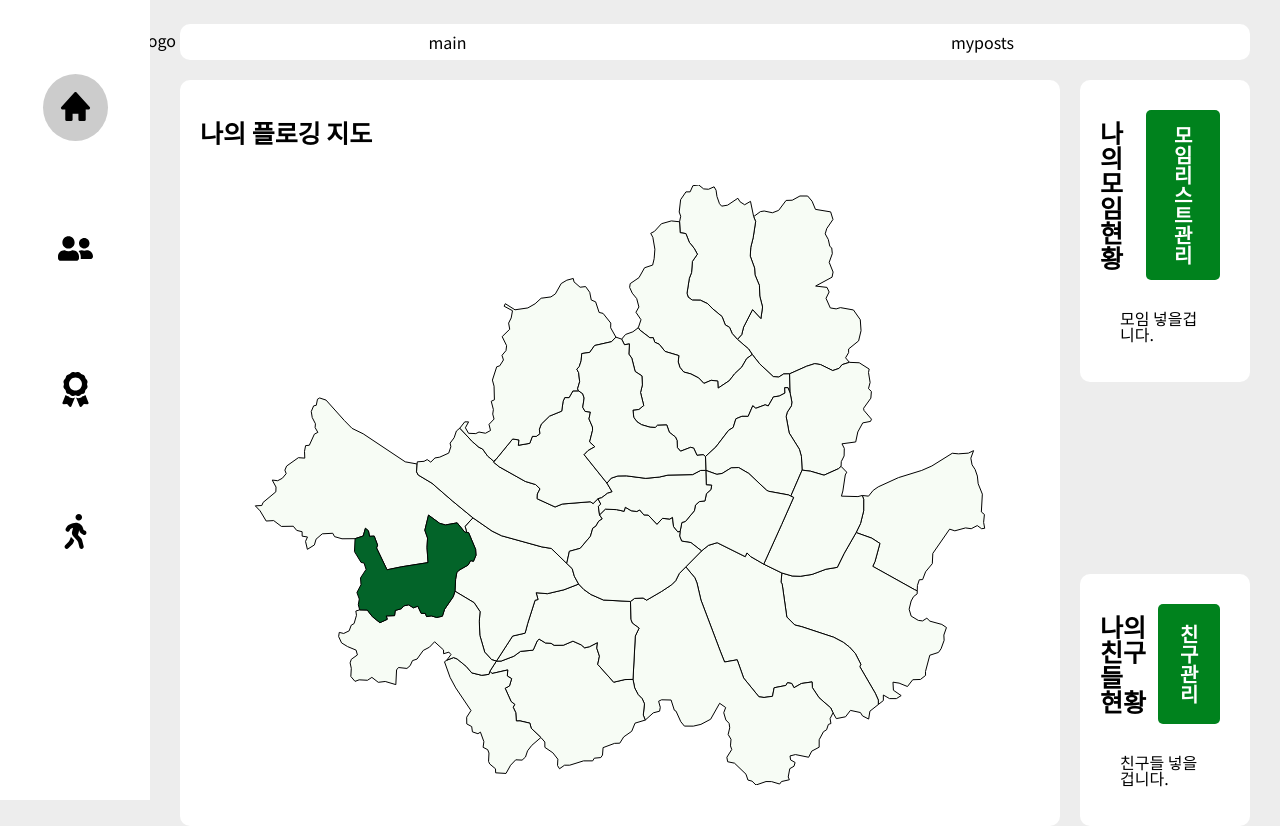
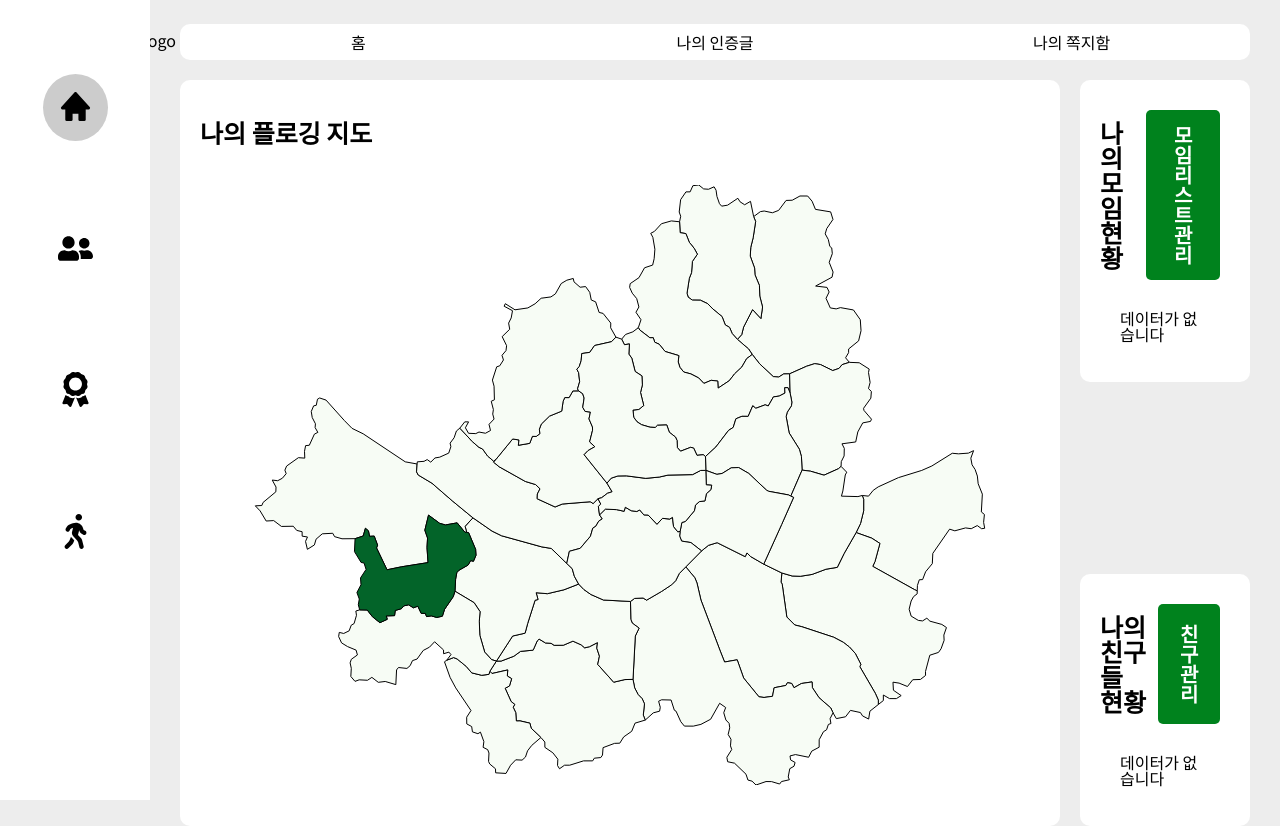
Before and after one commit to daechan-jo/seoul-plog-fiesta, a React (Create React App) app in the folder front/: page / in a window 1280 px wide. Built offline with nearby package versions, Linux system fonts and the light colour scheme; no server answers.

Commit message:
:package: Styles: 홈 페이지 메인 쿼리 api 요청 로직 추가

```diff
--- a/front/src/components/common/PageNav.js
+++ b/front/src/components/common/PageNav.js
@@ -1,21 +1,25 @@
+import React from 'react';
 import styles from './index.module.scss';
 
-// state값에
+//const lists = { group: 'GROUP', user: 'USER' };
+
 const PageNav = ({ view, lists, setView }) => {
+  const listKeys = Object.keys(lists);
+
   return (
     <div className={styles.pageNav}>
-      {lists.map((list) => (
+      {listKeys.map((list) => (
         <button
-          className={` ${list === view ? styles.activeNav : ''}`}
+          className={`${list === view ? styles.activeNav : ''}`}
           onClick={() => {
             setView(list);
           }}
         >
-          {list}
+          {lists[list]}
         </button>
       ))}
     </div>
   );
 };
 
-export default PageNav;
+export default React.memo(PageNav);
--- a/front/src/components/home/Map.js
+++ b/front/src/components/home/Map.js
@@ -1,8 +1,9 @@
+import React from 'react';
 import Map from '../common/Map';
 
 const HomeMap = () => {
   return (
-    <div className="gContainer mapWidth ">
+    <div className="gContainer mapWidth">
       <div className="titleContainer">
         <h1>나의 플로깅 지도</h1>
       </div>
@@ -13,4 +14,4 @@ const HomeMap = () => {
   );
 };
 
-export default HomeMap;
+export default React.memo(HomeMap);
--- a/front/src/components/home/MyGroup.js
+++ b/front/src/components/home/MyGroup.js
@@ -1,13 +1,55 @@
+import { useEffect, useState } from 'react';
+import * as Api from '../../api';
+
 const MyGroup = () => {
+  const [datas, setDatas] = useState([]);
+  const [isFetching, setIsFetching] = useState(false);
+
+  useEffect(() => {
+    const getData = async () => {
+      try {
+        setIsFetching(true);
+        const res = await Api.get(``);
+        //setDatas(res.data);
+      } catch (err) {
+        console.log('모임데이터를 불러오는데 실패.', err);
+      } finally {
+        setIsFetching(false);
+      }
+    };
+
+    getData();
+  }, []);
+
+  if (isFetching) {
+    return <div>로딩중</div>;
+  }
   return (
     <div className="gContainer">
       <div className="titleContainer">
         <h1>나의 모임 현황</h1>
         <button className="gBtn">모임 리스트 관리</button>
       </div>
-      <div className="contentMinContainer">모임 넣을겁니다.</div>
+      <div className="contentMinContainer">
+        {datas.length === 0 ? (
+          <div>데이터가 없습니다</div>
+        ) : (
+          datas.map((data) => (
+            <Item key={`group_post_${data.id}`} data={data} />
+          ))
+        )}
+      </div>
     </div>
   );
 };
 
 export default MyGroup;
+
+const Item = ({ data }) => {
+  return (
+    <div>
+      <h2>모임 게시글 제목</h2>
+      <div>모임 게시글 작성자</div>
+    </div>
+  );
+};
--- a/front/src/components/home/MyUser.js
+++ b/front/src/components/home/MyUser.js
@@ -1,13 +1,56 @@
+import { useEffect, useState } from 'react';
+import * as Api from '../../api';
+
 const MyUser = () => {
+  const [datas, setDatas] = useState([]);
+  const [isFetching, setIsFetching] = useState(false);
+
+  useEffect(() => {
+    const getData = async () => {
+      try {
+        setIsFetching(true);
+        const res = await Api.get(``);
+        //setDatas(res.data);
+      } catch (err) {
+        console.log('유저데이터를 불러오는데 실패.', err);
+      } finally {
+        setIsFetching(false);
+      }
+    };
+
+    getData();
+  }, []);
+
+  if (isFetching) {
+    return <div>로딩중</div>;
+  }
+
   return (
     <div className="gContainer">
       <div className="titleContainer">
         <h1>나의 친구들 현황</h1>
         <button className="gBtn">친구 관리</button>
       </div>
-      <div className="contentContainer">친구들 넣을겁니다.</div>
+      <div className="contentContainer">
+        {datas.length === 0 ? (
+          <div>데이터가 없습니다</div>
+        ) : (
+          datas.map((data) => (
+            <Item key={`group_post_${data.id}`} data={data} />
+          ))
+        )}
+      </div>
     </div>
   );
 };
 
 export default MyUser;
+
+const Item = ({ data }) => {
+  return (
+    <div>
+      <h2>유저 게시글 제목</h2>
+      <div>유저 게시글 작성자</div>
+    </div>
+  );
+};
--- a/front/src/components/layout/Nav.js
+++ b/front/src/components/layout/Nav.js
@@ -7,7 +7,7 @@ const Nav = () => {
   const location = useLocation(); // 현재 URL 정보를 가져오는 hook
 
   const navItems = [
-    { to: '/', icon: <BiSolidHome /> },
+    { to: '/?view=main', icon: <BiSolidHome /> },
     { to: '/network?view=group', icon: <FaUserFriends /> },
     { to: '/ranking', icon: <FaAward /> },
     { to: '/recommend', icon: <FaWalking /> },
--- a/front/src/containers/home/index.js
+++ b/front/src/containers/home/index.js
@@ -4,36 +4,27 @@ import MyGroup from '../../components/home/MyGroup';
 import MyUser from '../../components/home/MyUser';
 import * as Api from '../../api';
 import PageNav from '../../components/common/PageNav';
+import { useLocation } from 'react-router-dom';
 
 const HomeContainer = () => {
-  const lists = ['main', 'myposts'];
-
   const [map, setMap] = useState(null);
   const [groups, setGroups] = useState(mockupGroup);
   const [users, setUsers] = useState(mockupUser);
 
-  useEffect(() => {
-    const getData = async () => {
-      try {
-        const [resMap, resGroups, resUsers] = await Promise.all([
-          Api.get('/auth'),
-          Api.get('/group/recent/posts'),
-          Api.get('/user/recent/posts'),
-        ]);
-        //setMap(resMap);
-        //setGroups(resGroups);
-        //setUsers(resUsers);
-      } catch (err) {
-        console.log('데이터를 불러오는데 실패.', err);
-      }
-    };
-    console.log('데이터가져오기');
-    getData();
-  }, []);
+  const lists = {
+    main: '홈',
+    myposts: '나의 인증글',
+    mymessage: '나의 쪽지함',
+  };
+
+  const location = useLocation();
+  const searchParams = new URLSearchParams(location.search);
+
+  const [view, setView] = useState(searchParams.get('view'));
 
   return (
     <main>
-      <PageNav lists={lists} />
+      <PageNav view={view} setView={setView} lists={lists} />
       <div className="threeContainer navVh">
         <Map />
         <div className="box">
--- a/front/src/containers/network/index.js
+++ b/front/src/containers/network/index.js
@@ -6,7 +6,7 @@ import * as Api from '../../api';
 
 const MyNetworkContainer = () => {
   //현재 페이지의 Nav 정적값을 결정함
-  const lists = ['group', 'user'];
+  const lists = { group: 'GROUP', user: 'USER' };
   //Nav 값에 따른 view를 설정함
 
   const location = useLocation();
```
